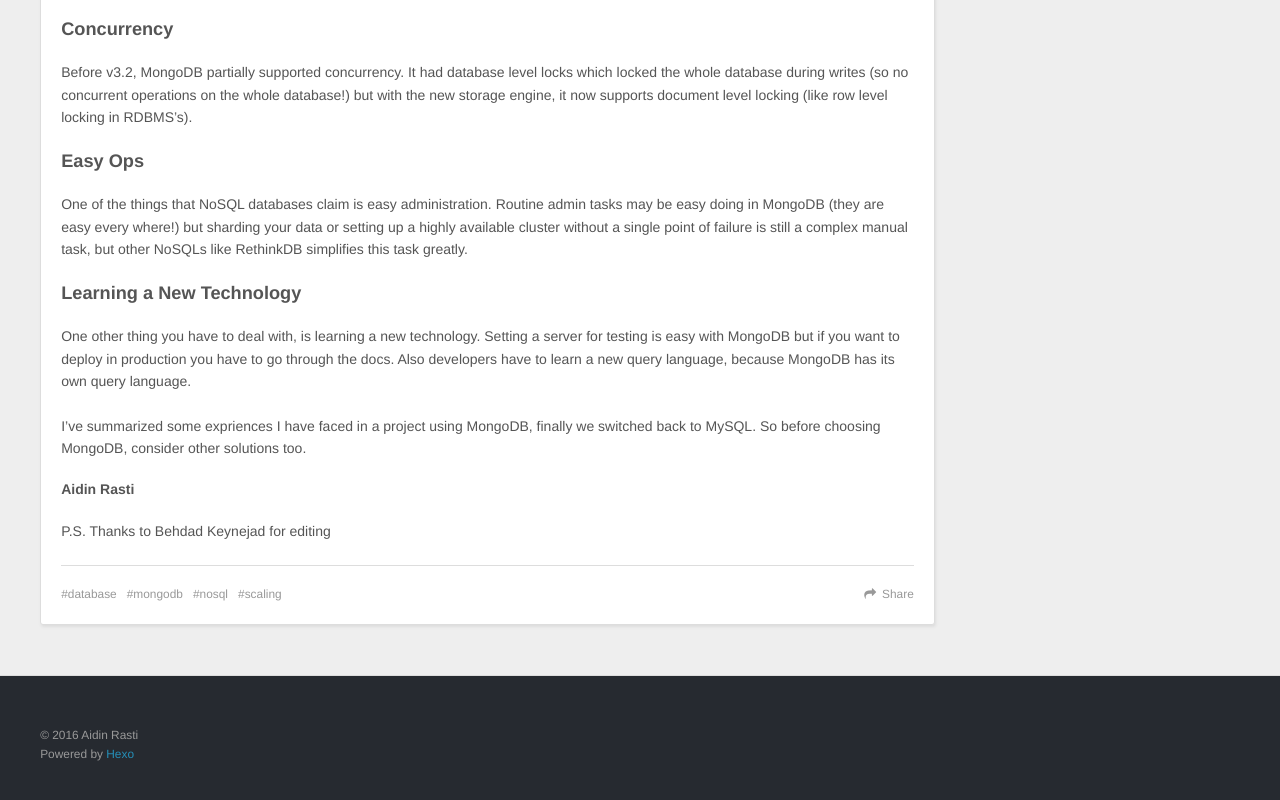
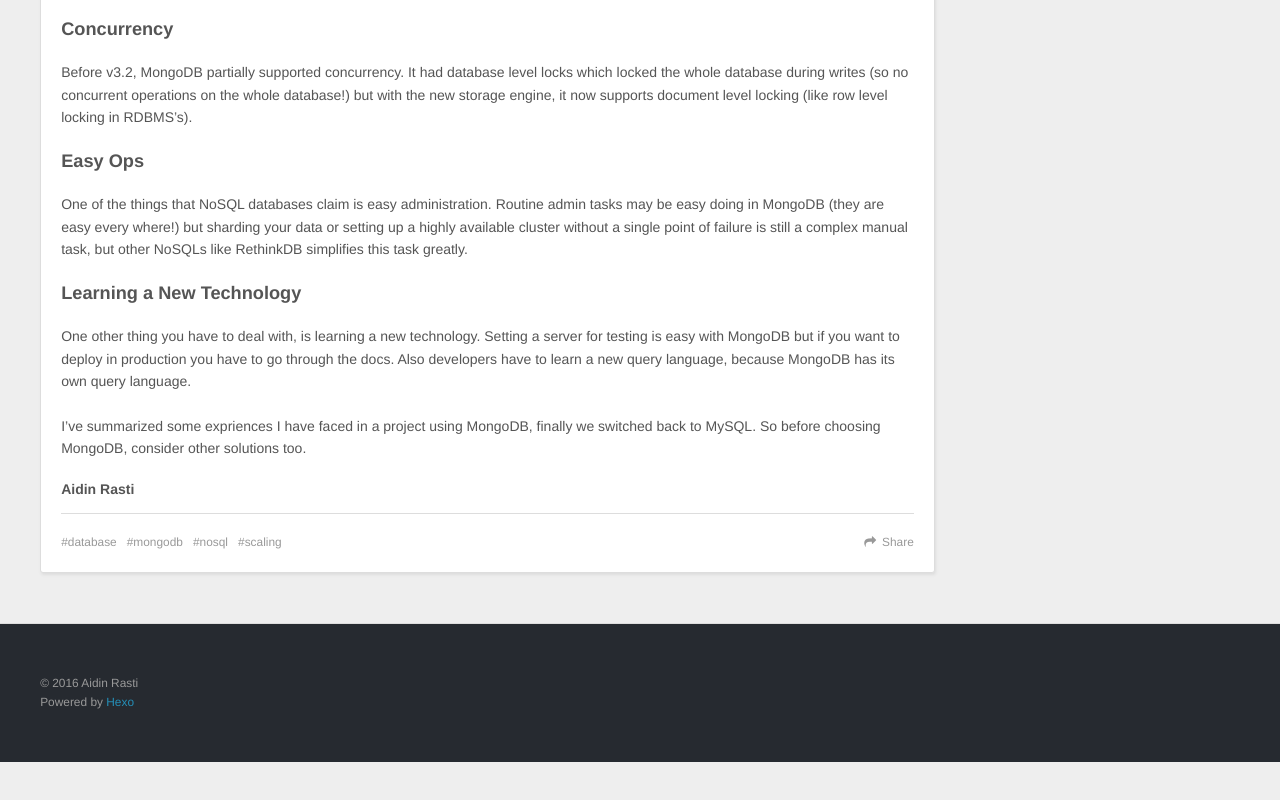
Before and after one commit to AiDirex/aidirex.github.io, a plain HTML site: page index.html in a window 1280 px wide. Shown: the part 1775-2575 px from the top of the page. After the commit the page ends 2537 px from the top, so only its background shows below. Drawn offline with nearby package versions, Linux system fonts and the light colour scheme.

Commit message:
Update index.html

```diff
--- a/index.html
+++ b/index.html
@@ -110,7 +110,7 @@
 <h3 id="Easy_Ops"><a href="#Easy_Ops" class="headerlink" title="Easy Ops"></a>Easy Ops</h3><p>One of the things that NoSQL databases claim is easy administration. Routine admin tasks may be easy doing in MongoDB (they are easy every where!) but sharding your data or setting up a highly available cluster without a single point of failure is still a complex manual task, but other NoSQLs like RethinkDB simplifies this task greatly.</p>
 <h3 id="Learning_a_New_Technology"><a href="#Learning_a_New_Technology" class="headerlink" title="Learning a New Technology"></a>Learning a New Technology</h3><p>One other thing you have to deal with, is learning a new technology. Setting a server for testing is easy with MongoDB but if you want to deploy in production you have to go through the docs. Also developers have to learn a new query language, because MongoDB has its own query language.</p>
 <p>I’ve summarized some expriences I have faced in a project using MongoDB, finally we switched back to MySQL. So before choosing MongoDB, consider other solutions too.</p>
-<h5 id="Aidin_Rasti"><a href="#Aidin_Rasti" class="headerlink" title="Aidin Rasti"></a>Aidin Rasti</h5><p>P.S. Thanks to Behdad Keynejad for editing </p>
+<h5 id="Aidin_Rasti"><a href="#Aidin_Rasti" class="headerlink" title="Aidin Rasti"></a>Aidin Rasti</h5>
 
 
     </div>
```
